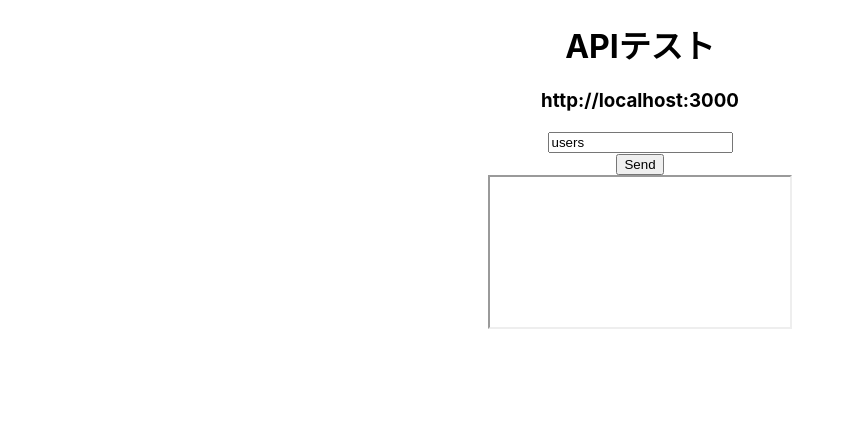
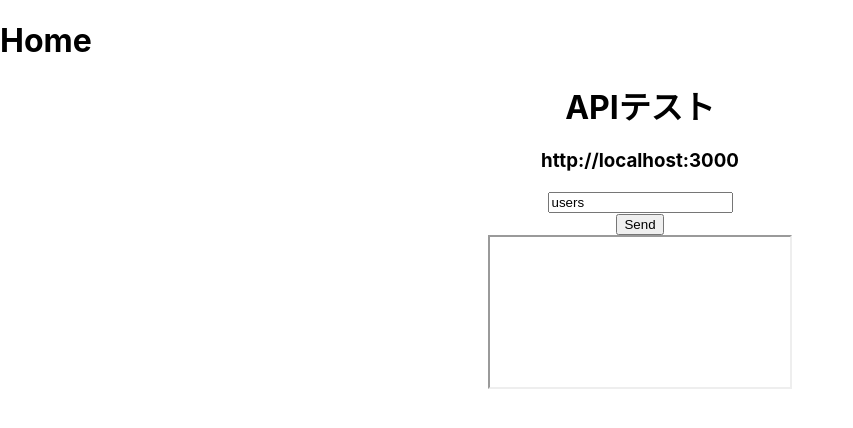
Before and after one commit to syamaguc/ft_transcendence, a React (Create React App) app in the folder frontend/: page / in a window 1280 px wide. Shown: the top 428 px of the page, without its empty margins (0-853 px from the left). Built offline with nearby package versions, Linux system fonts and the light colour scheme.

Commit message:
add: Home

```diff
--- a/frontend/src/App.tsx
+++ b/frontend/src/App.tsx
@@ -1,10 +1,10 @@
 import { Route, Routes } from 'react-router-dom';
-import APItest from './components/APITest';
+import Home from './components/Home';
 import './App.css';
 
 const App = () => (
   <Routes>
-    <Route path="/" element={<APItest />} />
+    <Route path="/" element={<Home />} />
   </Routes>
 );
 
--- /dev/null
+++ b/frontend/src/components/Home.tsx
@@ -0,0 +1,10 @@
+import APITest from './APITest';
+
+const Home = () => (
+  <>
+    <h1>Home</h1>
+    <APITest />
+  </>
+);
+
+export default Home;
```
